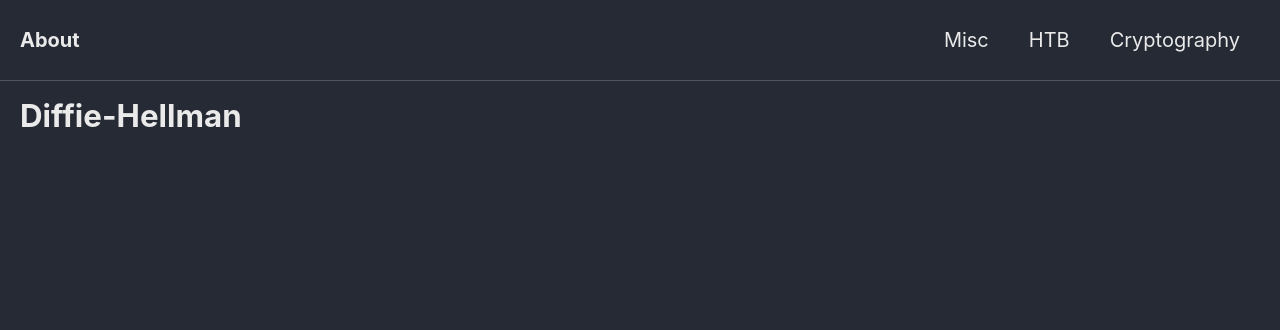
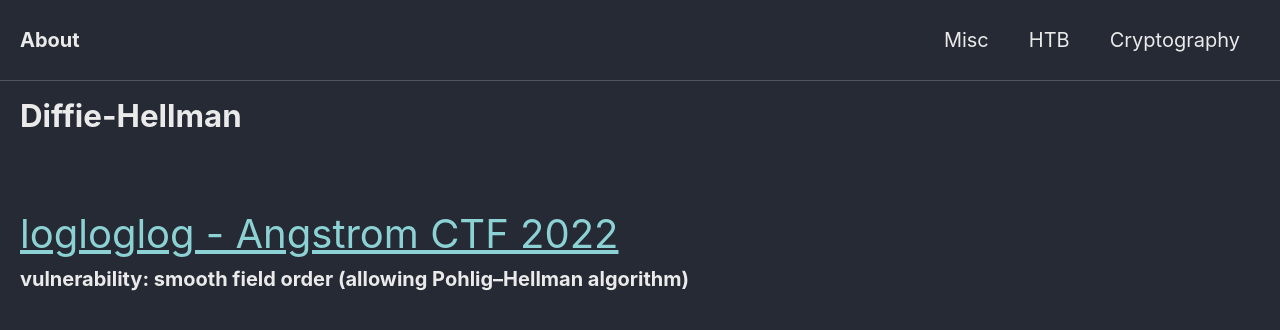
Before and after one commit to Connor-McCartney/Connor-McCartney.github.io, a Jekyll site: the page built from _pages/cryptography/diffie-hellman/diffie-hellman.md, in a window 1280 px wide. Shown: the top 330 px of the page. Built offline with Jekyll 4.4.1, drawn with Linux system fonts in a browser that asks for light colours; cached includes are drawn as plain includes.

Commit message:
Update diffie-hellman.md

```diff
--- a/_pages/cryptography/diffie-hellman/diffie-hellman.md
+++ b/_pages/cryptography/diffie-hellman/diffie-hellman.md
@@ -4,3 +4,6 @@ title: Diffie-Hellman
 ---
 
 <br>
+
+<span style="font-size:2em;">   [logloglog - Angstrom CTF 2022]( /cryptography/diffie-hellman/logloglog-Angstrom-CTF-2022)       </span> <br>
+__vulnerability: smooth field order (allowing Pohlig–Hellman algorithm)__
```
